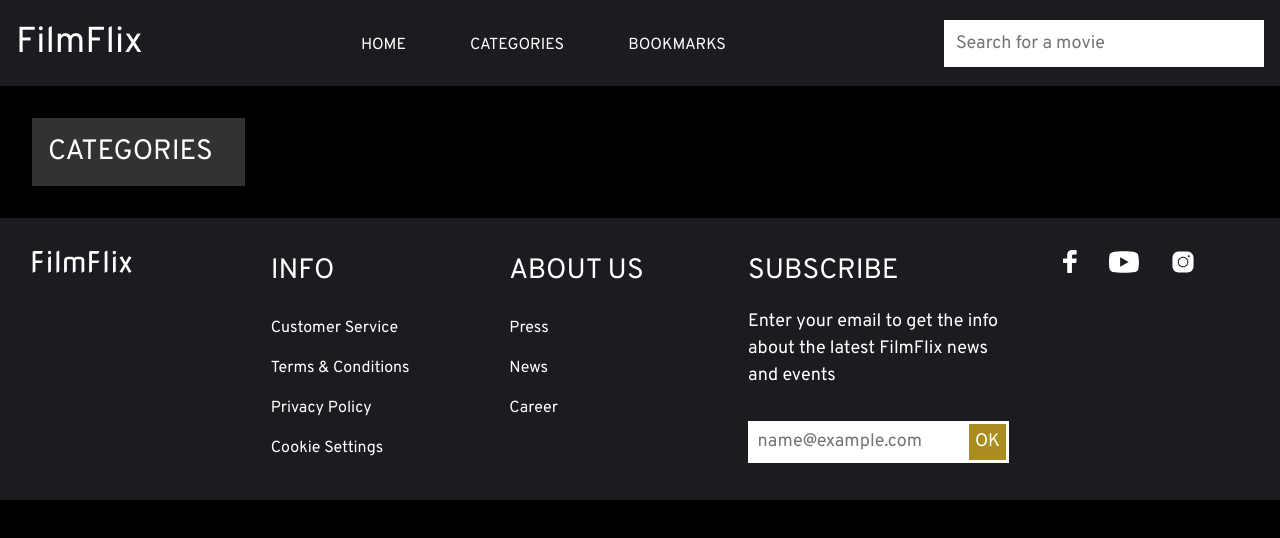
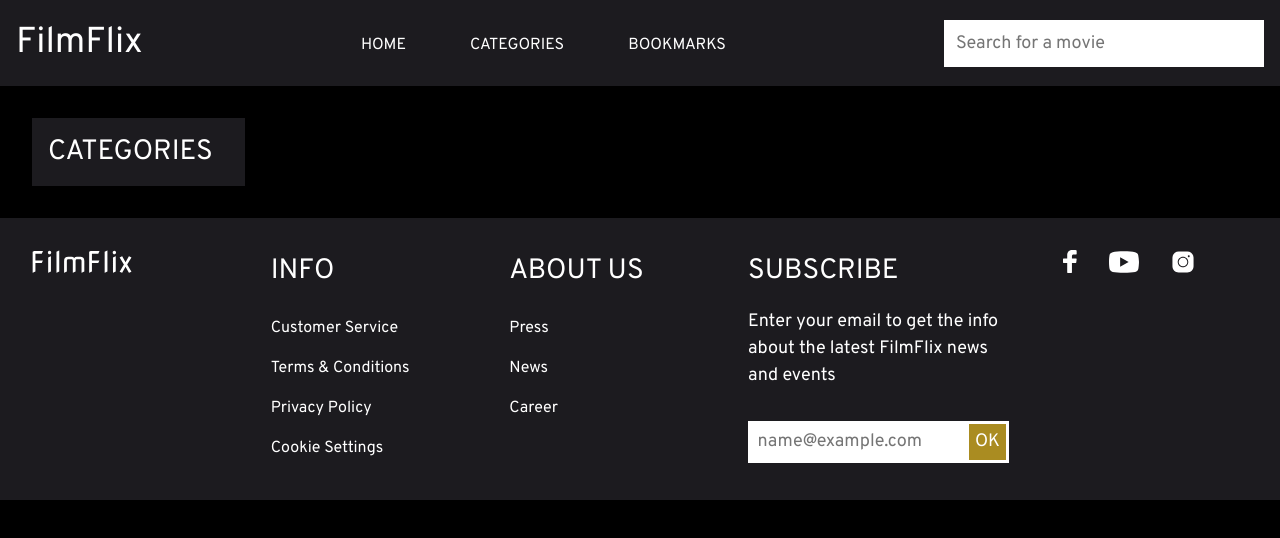
Before and after one commit to Filmflix-FED22G/filmflix, a React (Vite) app: page /categories in a window 1280 px wide. Shown: the top 538 px of the page. Built offline with nearby package versions, Linux system fonts and the light colour scheme.

Commit message:
change button color on category page

```diff
--- a/src/components/CategoryDropdown.tsx
+++ b/src/components/CategoryDropdown.tsx
@@ -73,7 +73,7 @@ export default CategoryDropdown;
 
 //Styling for the CategoryDropdown component
 const DropdownWrapper = styled.div`
-  background-color: var(--color-dark-grey);
+  background-color: var(--color-header-footer-background);
   display: inline-block;
   margin: 2rem;
   position: relative;
@@ -101,11 +101,12 @@ const DropdownButton = styled.button`
   border: none;
   cursor: pointer;
   padding: 1rem 2rem 1rem 1rem;
-  background-color: var(--color-dark-grey);
+  background-color: var(--color-header-footer-background);
   color: white;
 
   &:hover {
     color: var(--color-accent);
+    background-color: var(--color-header-footer-background);
   }
 `;
 
@@ -114,7 +115,7 @@ const DropdownContent = styled.div<DropdownContentProps>`
   position: absolute;
   grid-template-columns: repeat(2, 1fr);
   gap: 0.5rem;
-  background-color: var(--color-dark-grey);
+  background-color: var(--color-header-footer-background);
   padding: 0.5rem;
   z-index: 1;
   top: 100%;
```
